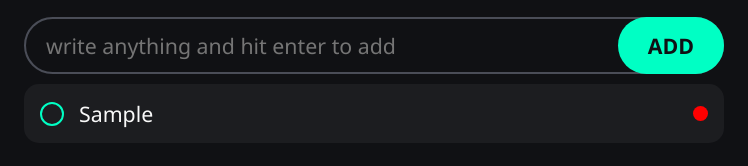
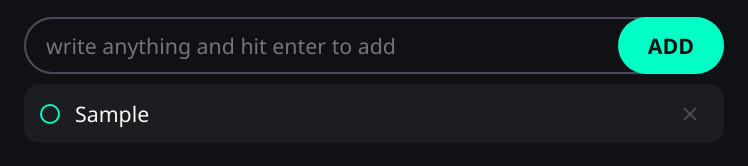
Before and after one commit to user-hamooda/Todo-App, a plain HTML site: page index.html in a window 1280 px wide. Both pictures are taken after typing "Sample" into the empty fields and a click on the button "ADD". Shown: the part 200-366 px from the top of the page, 266-1014 px from the left. Drawn offline with Linux system fonts and the light colour scheme.

Commit message:
Add files via upload

```diff
--- a/app.js
+++ b/app.js
@@ -5,14 +5,14 @@ const todoListUL = document.getElementById('todo-list');
 let allTodos = getTodos();
 updateTodoList();
 
-todoForm.addEventListener('submit', function(e){
+todoForm.addEventListener('submit', function (e) {
     e.preventDefault();
     addTodo();
 })
 
-function addTodo(){
+function addTodo() {
     const todoText = todoInput.value.trim();
-    if(todoText.length > 0){
+    if (todoText.length > 0) {
         const todoObject = {
             text: todoText,
             completed: false
@@ -24,16 +24,16 @@ function addTodo(){
     }
 }
 
-function updateTodoList(){
+function updateTodoList() {
     todoListUL.innerHTML = "";
-    allTodos.forEach((todo, todoIndex)=> {
+    allTodos.forEach((todo, todoIndex) => {
         TodoItem = createTodoItem(todo, todoIndex);
         todoListUL.append(TodoItem);
     })
 }
 
-function createTodoItem(todo, todoIndex){
-    const todoId = "todo-"+todoIndex;
+function createTodoItem(todo, todoIndex) {
+    const todoId = "todo-" + todoIndex;
     const todoLI = document.createElement("li");
     const todoText = todo.text;
     todoLI.className = "todo";
@@ -46,14 +46,17 @@ function createTodoItem(todo, todoIndex){
     </label>
 
     <button class="delete-button">
+        <svg fill="var(--secondary)" xmlns="http://www.w3.org/2000/svg" width="30" height="30" class="bi bi-x" viewBox="0 0 16 16">
+            <path d="M4.646 4.646a.5.5 0 0 1 .708 0L8 7.293l2.646-2.647a.5.5 0 0 1 .708.708L8.707 8l2.647 2.646a.5.5 0 0 1-.708.708L8 8.707l-2.646 2.647a.5.5 0 0 1-.708-.708L7.293 8 4.646 5.354a.5.5 0 0 1 0-.708"/>
+            </svg>
     </button>
     `
     const deleteButton = todoLI.querySelector(".delete-button");
-    deleteButton.addEventListener("click", ()=>{
+    deleteButton.addEventListener("click", () => {
         deleteTodoItem(todoIndex);
     })
     const checkbox = todoLI.querySelector("input");
-    checkbox.addEventListener("change", ()=>{
+    checkbox.addEventListener("change", () => {
         allTodos[todoIndex].completed = checkbox.checked;
         saveTodos();
     })
@@ -61,18 +64,18 @@ function createTodoItem(todo, todoIndex){
     return todoLI;
 }
 
-function deleteTodoItem(todoIndex){
-    allTodos = allTodos.filter((_, i)=> i !== todoIndex);
+function deleteTodoItem(todoIndex) {
+    allTodos = allTodos.filter((_, i) => i !== todoIndex);
     saveTodos();
     updateTodoList();
 }
 
-function saveTodos(){
+function saveTodos() {
     const todoJson = JSON.stringify(allTodos);
     localStorage.setItem("todos", todoJson);
 }
 
-function getTodos(){
+function getTodos() {
     const todos = localStorage.getItem("todos") || "[]";
     return JSON.parse(todos);
 }
--- a/style.css
+++ b/style.css
@@ -9,6 +9,7 @@
 * {
     padding: 0;
     margin: 0;
+    box-sizing: border-box;
 }
 
 html {
@@ -86,6 +87,7 @@ form {
     border-radius: 15px;
     display: flex;
     align-items: center;
+    overflow-wrap: anywhere;
 }
 
 .todo .todo-text {
@@ -102,12 +104,6 @@ form {
     justify-content: center;
     align-items: center;
     cursor: pointer;
-    /* ----------- */
-    background-color: red;
-    height: 15px;
-    width: 15px;
-    border-radius: 50%;
-    /* ----------- */
 }
 
 .delete-button svg {
```
Also changed, not shown: index.html (+52 -4 lines).
